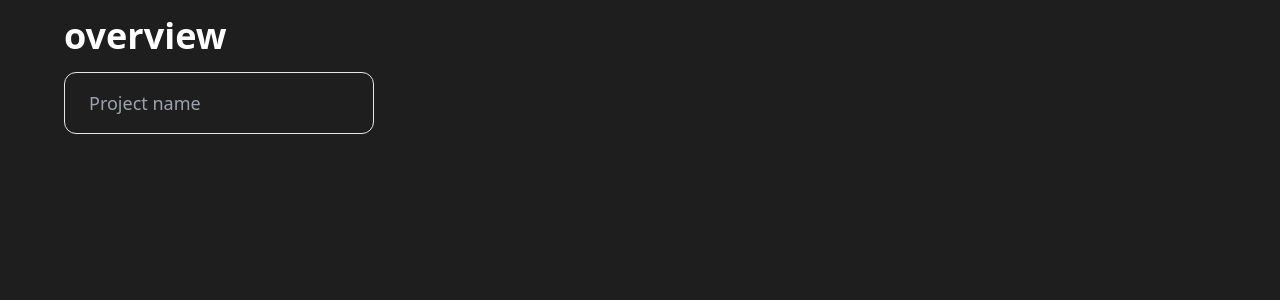
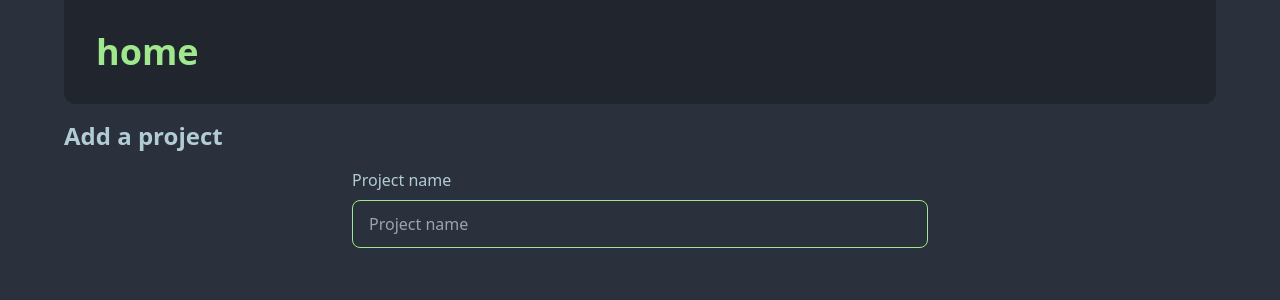
Before and after one commit to nevthereal/ytdash, a SvelteKit app: page / in a window 1280 px wide. Shown: the top 300 px of the page. Built offline with nearby package versions, Linux system fonts and the light colour scheme.

Commit message:
finally settled with daisy and added first few things on home

```diff
--- a/package.json
+++ b/package.json
@@ -23,6 +23,7 @@
 		"@types/eslint": "^9.6.0",
 		"@types/node": "^22.8.7",
 		"autoprefixer": "^10.4.20",
+		"daisyui": "^4.12.14",
 		"drizzle-kit": "^0.22.0",
 		"eslint": "^9.7.0",
 		"eslint-config-prettier": "^9.1.0",
@@ -41,11 +42,12 @@
 		"zod": "^3.23.8"
 	},
 	"dependencies": {
+		"@internationalized/date": "^3.5.6",
 		"@neondatabase/serverless": "^0.9.4",
 		"@oslojs/crypto": "^1.0.1",
 		"@oslojs/encoding": "^1.1.0",
-		"bits-ui": "1.0.0-next.49",
 		"dotenv": "^16.4.5",
-		"drizzle-orm": "^0.33.0"
+		"drizzle-orm": "^0.33.0",
+		"tailwindcss-animate": "^1.0.7"
 	}
 }
--- a/src/app.css
+++ b/src/app.css
@@ -1,7 +1,3 @@
 @import 'tailwindcss/base';
 @import 'tailwindcss/components';
 @import 'tailwindcss/utilities';
-
-input {
-	@apply bg-abyss rounded-xl border px-6 py-4 outline-1 focus:outline-gray-400;
-}
--- a/src/app.html
+++ b/src/app.html
@@ -6,7 +6,7 @@
 		<meta name="viewport" content="width=device-width, initial-scale=1" />
 		%sveltekit.head%
 	</head>
-	<body class="bg-abyss text-white" data-sveltekit-preload-data="hover">
+	<body data-sveltekit-preload-data="hover" data-theme="dim">
 		<div style="display: contents">%sveltekit.body%</div>
 	</body>
 </html>
--- a/src/lib/server/db/schema.ts
+++ b/src/lib/server/db/schema.ts
@@ -22,7 +22,10 @@ export const project = pgTable('project', {
 	date: timestamp('date'),
 	status: statusEnum('status'),
 	url: text('url'),
-	archived: boolean('archived')
+	archived: boolean('archived'),
+	userId: text('user_id')
+		.notNull()
+		.references(() => user.id)
 });
 
 export type Session = typeof session.$inferSelect;
--- a/src/routes/+layout.svelte
+++ b/src/routes/+layout.svelte
@@ -4,8 +4,10 @@
 </script>
 
 <div class="mx-auto max-w-6xl">
-	<nav class="my-4">
-		<a href="/" class="text-4xl font-bold">overview</a>
+	<nav class="bg-base-300 rounded-b-xl p-8">
+		<a href="/" class="text-primary text-4xl font-black">home</a>
 	</nav>
-	{@render children()}
+	<main class="my-4">
+		{@render children()}
+	</main>
 </div>
--- a/src/routes/+page.svelte
+++ b/src/routes/+page.svelte
@@ -1,6 +1,10 @@
-<script lang="ts"></script>
+<script lang="ts">
+</script>
 
-<form action="/?add">
-	<label for="project"></label>
-	<input type="text" name="project" placeholder="Project name" class="text-lg" />
+<h1 class="mb-4 text-2xl font-bold">Add a project</h1>
+<form action="/?add" class="mx-auto max-w-[50%]">
+	<div class="flex flex-col gap-2">
+		<label for="project">Project name</label>
+		<input type="text" name="project" placeholder="Project name" class="input input-primary" />
+	</div>
 </form>
--- a/tailwind.config.ts
+++ b/tailwind.config.ts
@@ -1,17 +1,11 @@
-import forms from '@tailwindcss/forms';
 import typography from '@tailwindcss/typography';
 import type { Config } from 'tailwindcss';
+import daisyui from 'daisyui';
 
 export default {
 	content: ['./src/**/*.{html,js,svelte,ts}'],
-
-	theme: {
-		extend: {
-			colors: {
-				abyss: '#1e1e1e'
-			}
-		}
+	daisyui: {
+		themes: ['dim']
 	},
-
-	plugins: [typography]
+	plugins: [typography, daisyui]
 } satisfies Config;
```
Also changed, not shown: 1 other file (tests, documents, lock files or other folders).
